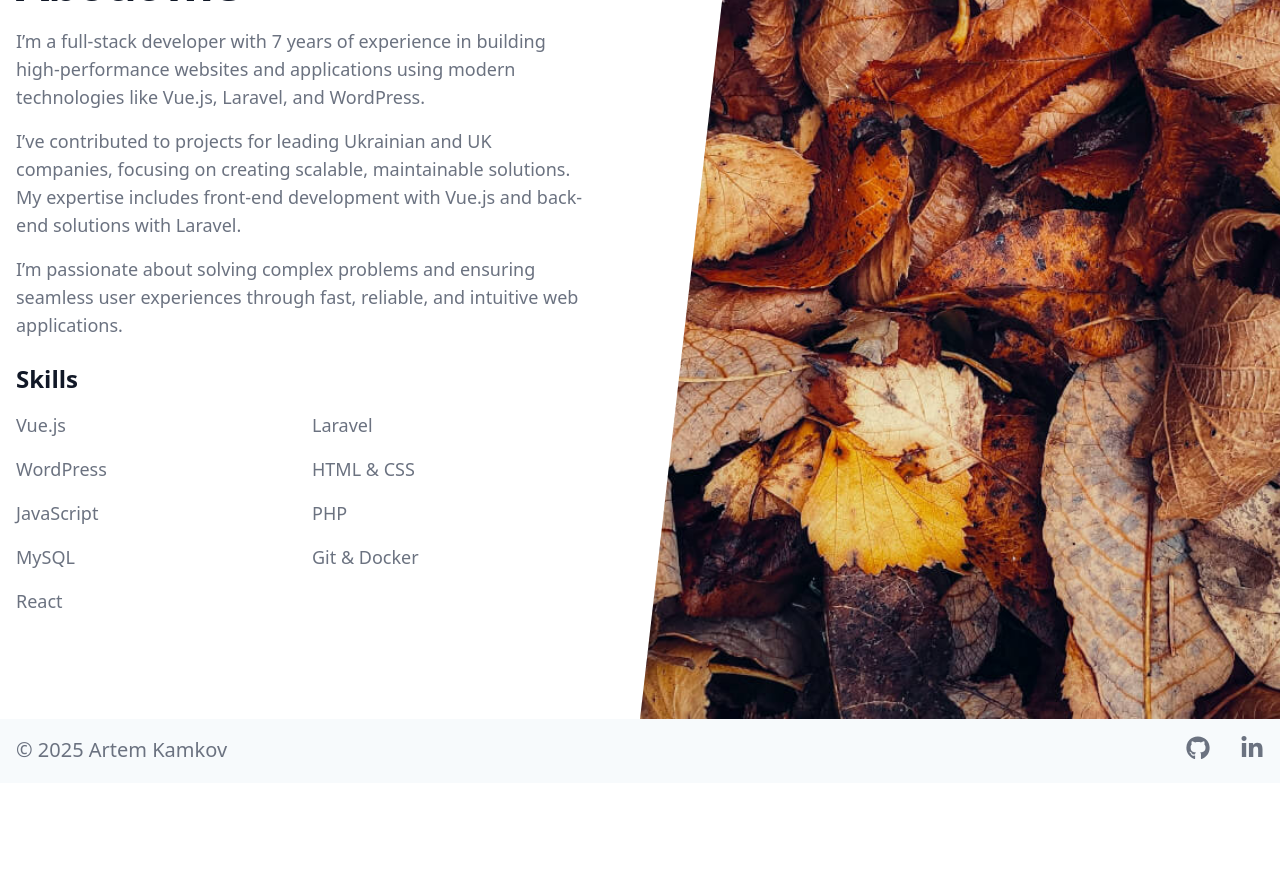
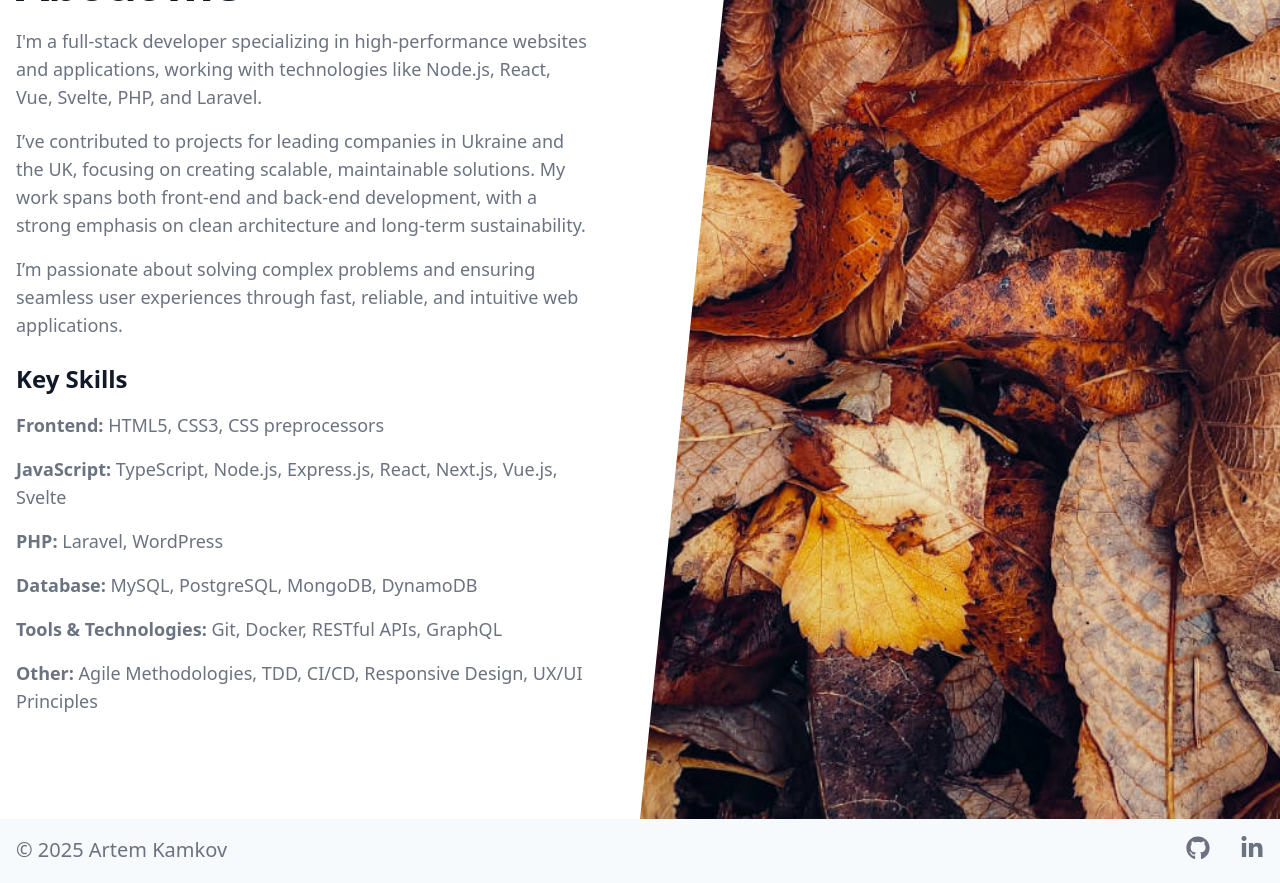
Before and after one commit to artem-kamkov/portfolio, a SvelteKit app: page / in a window 1280 px wide. Shown: the part 1040-1923 px from the top of the page. Before the commit the page ends 1823 px from the top, so only its background shows below. Built offline with nearby package versions, Linux system fonts and the light colour scheme; no server answers; the database is empty.

Commit message:
feat: update portfolio description and skills section for clarity and detail

```diff
--- a/src/routes/+page.svelte
+++ b/src/routes/+page.svelte
@@ -11,7 +11,6 @@
 	import { animateIn, animateOut, animateStartIn } from '$lib/utils/animations';
 
 	let items: portfolioItem[] = [];
-
 
 	const gitUrl = import.meta.env.VITE_GIT_URL;
 	const LinkedinUrl = import.meta.env.VITE_LINKEDIN_URL;
@@ -79,7 +78,7 @@
 							<a href="/" class="hover:opacity-70 transition">Artem Kamkov</a>
 						</div>
 						<div class="start-anim scroll-anim sm:flex-2 sm:text-right">
-							<ul class="text-2xl">
+							<ul class="text-2xl select-none">
 								<li class="inline-block mr-6"><NightToggle /></li>
 								<li class="inline-block mr-6">
 									<SmItem sm="github" link={gitUrl} ariaLabel="Github" />
@@ -163,31 +162,47 @@
 								class="mb-6 text-base text-[var(--color-secondary)] sm:mt-5 sm:text-lg sm:max-w-xl sm:mx-auto md:mt-5 lg:mx-0"
 							>
 								<p class="mb-4">
-									I’m a full-stack developer with 7 years of experience in building high-performance
-									websites and applications using modern technologies like Vue.js, Laravel, and
-									WordPress.
+									I'm a full-stack developer specializing in high-performance websites and
+									applications, working with technologies like Node.js, React, Vue, Svelte, PHP, and
+									Laravel.
 								</p>
 								<p class="mb-4">
-									I’ve contributed to projects for leading Ukrainian and UK companies, focusing on
-									creating scalable, maintainable solutions. My expertise includes front-end
-									development with Vue.js and back-end solutions with Laravel.
+									I’ve contributed to projects for leading companies in Ukraine and the UK, focusing
+									on creating scalable, maintainable solutions. My work spans both front-end and
+									back-end development, with a strong emphasis on clean architecture and long-term
+									sustainability.
 								</p>
 								<p class="mb-6">
 									I’m passionate about solving complex problems and ensuring seamless user
 									experiences through fast, reliable, and intuitive web applications.
 								</p>
 
-								<h3 class="text-2xl font-semibold text-[var(--color-primary)] mb-4">Skills</h3>
-								<ul class="grid grid-cols-2 gap-4">
-									<li>Vue.js</li>
-									<li>Laravel</li>
-									<li>WordPress</li>
-									<li>HTML & CSS</li>
-									<li>JavaScript</li>
-									<li>PHP</li>
-									<li>MySQL</li>
-									<li>Git & Docker</li>
-									<li>React</li>
+								<h2 class="text-2xl font-semibold text-[var(--color-primary)] mb-4">Key Skills</h2>
+								<ul class="space-y-4 text-[var(--color-secondary)]">
+									<li>
+										<span class="font-semibold">Frontend:</span>
+										HTML5, CSS3, CSS preprocessors
+									</li>
+									<li>
+										<span class="font-semibold">JavaScript:</span>
+										TypeScript, Node.js, Express.js, React, Next.js, Vue.js, Svelte
+									</li>
+									<li>
+										<span class="font-semibold">PHP:</span>
+										Laravel, WordPress
+									</li>
+									<li>
+										<span class="font-semibold">Database:</span>
+										MySQL, PostgreSQL, MongoDB, DynamoDB
+									</li>
+									<li>
+										<span class="font-semibold">Tools & Technologies:</span>
+										Git, Docker, RESTful APIs, GraphQL
+									</li>
+									<li>
+										<span class="font-semibold">Other:</span>
+										Agile Methodologies, TDD, CI/CD, Responsive Design, UX/UI Principles
+									</li>
 								</ul>
 							</div>
 						</div>
@@ -206,7 +221,7 @@
 			<div class="container mx-auto px-4">
 				<div class="start-anim scroll-anim py-4 sm:flex text-center">
 					<div class="sm:flex-1 sm:text-right sm:order-2 mb-1 sm:mb-0">
-						<ul class="text-2xl">
+						<ul class="text-2xl select-none">
 							<li class="inline-block mr-6">
 								<a
 									href={gitUrl}
```
